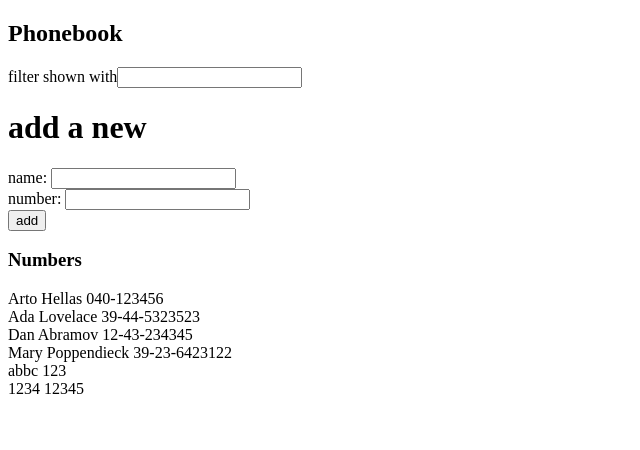
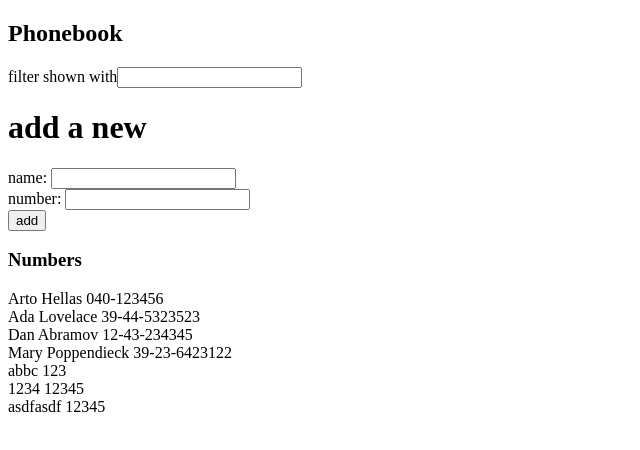
Before and after one commit to tektista/full-stack-open-2024, a React (Vite) app in the folder part2/phonebook/: page / in a window 1280 px wide. Shown: the top 450 px of the page, without its empty margins (0-640 px from the left). Built offline with nearby package versions, Linux system fonts and the light colour scheme; data requests are answered from the project's data file.

Commit message:
finish exercise 2.13

```diff
--- a/part2/phonebook/db.json
+++ b/part2/phonebook/db.json
@@ -29,6 +29,11 @@
       "id": "c685",
       "name": "1234",
       "number": "12345"
+    },
+    {
+      "id": "06a7",
+      "name": "asdfasdf",
+      "number": "12345"
     }
   ]
 }
--- a/part2/phonebook/src/App.jsx
+++ b/part2/phonebook/src/App.jsx
@@ -1,5 +1,6 @@
 import { useState, useEffect } from "react";
 import axios from "axios";
+import personsService from './services/persons'
 
 const Filter = ({ filter, onChange }) => {
   return (
@@ -56,7 +57,7 @@ const App = () => {
   const [filter, setFilter] = useState("");
 
   useEffect(() => {
-    axios.get("http://localhost:3001/persons").then((response) => {
+    personsService.getAll().then((response) => {
       console.log("promise fulfilled");
       setPersons(response.data);
     });
@@ -93,7 +94,7 @@ const App = () => {
     if (nameExists === false) {
 
 
-      axios.post("http://localhost:3001/persons", newPerson).then((response) => {
+      personsService.create(newPerson).then((response) => {
         console.log(response);
         setPersons(persons.concat(response.data));
       });
--- /dev/null
+++ b/part2/phonebook/src/services/persons.js
@@ -0,0 +1,20 @@
+import axios from 'axios'
+const baseUrl = 'http://localhost:3001/persons'
+
+const getAll = () => {
+  return axios.get(baseUrl)
+}
+
+const create = newObject => {
+  return axios.post(baseUrl, newObject)
+}
+
+const update = (id, newObject) => {
+  return axios.put(`${baseUrl}/${id}`, newObject)
+}
+
+export default {
+  getAll: getAll,
+  create: create,
+  update: update
+}
```
